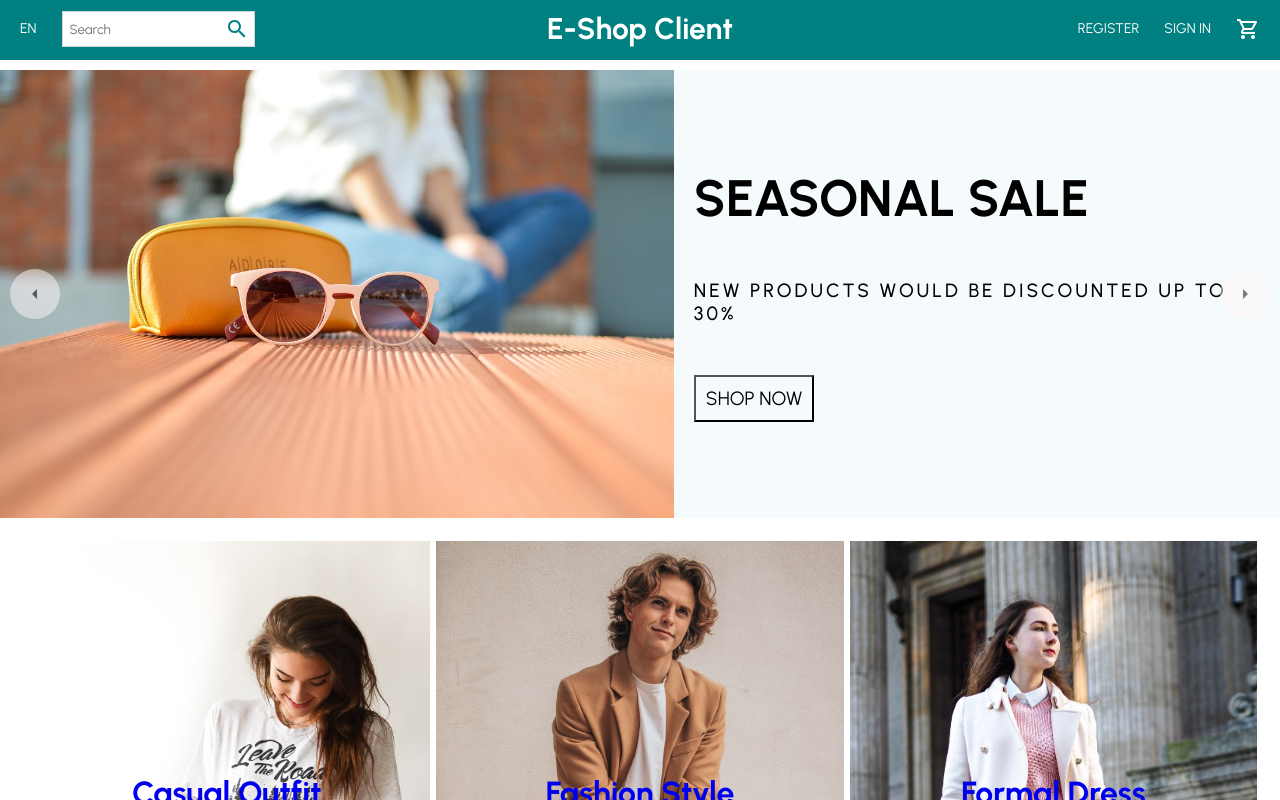
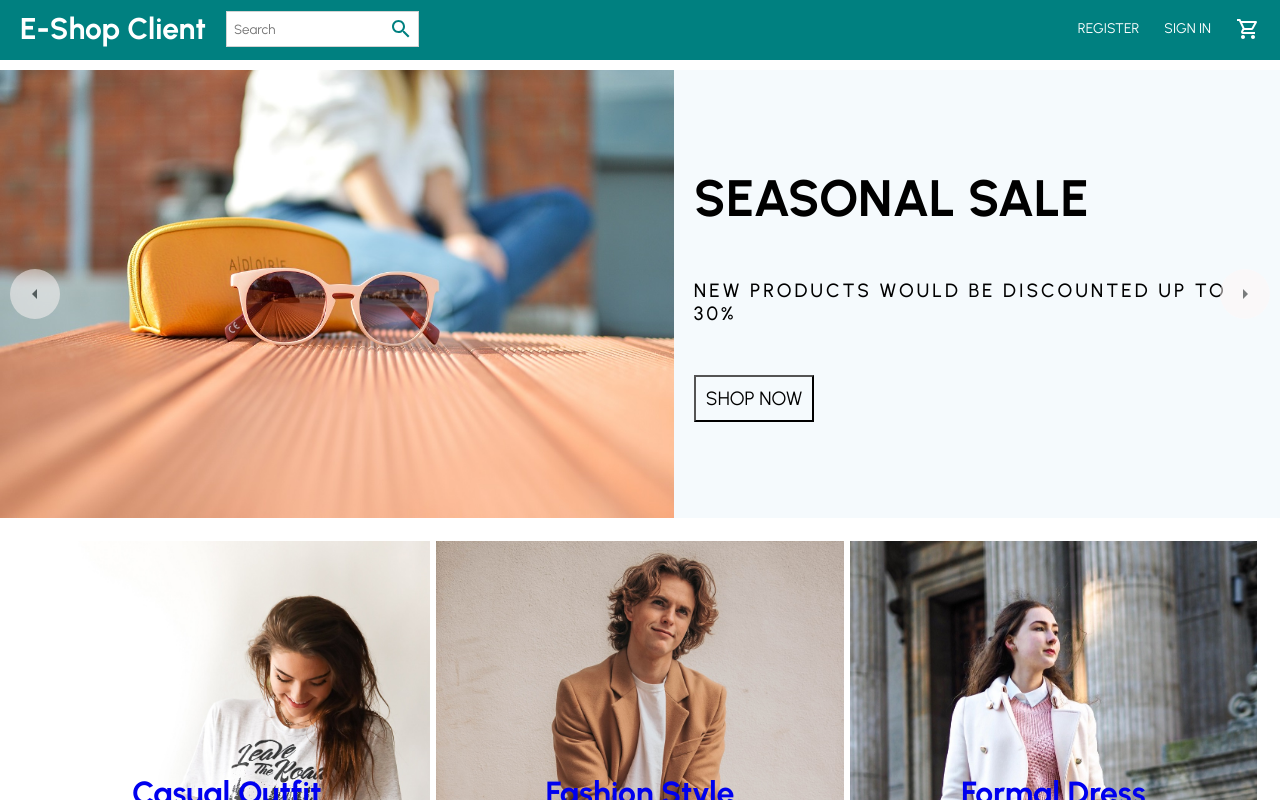
Before and after one commit to AliPooladmast/e-commerce, a React (Create React App) app: page / in a window 1280 px wide. Shown: the top 800 px of the page. Built offline with nearby package versions, Linux system fonts and the light colour scheme; no server answers.

Commit message:
remove language div

```diff
--- a/src/components/NavBar/NavBar.jsx
+++ b/src/components/NavBar/NavBar.jsx
@@ -12,14 +12,11 @@ const NavBar = () => {
     <div className={style.Container}>
       <div className={style.Wrapper}>
         <div className={style.Left}>
-          <div className={style.Language}>EN</div>
+          <h1 className={style.Logo}>E-Shop Client</h1>
           <div className={style.SearchContainer}>
             <input className={style.Input} placeholder="Search"></input>
             <Search className={style.Search} />
           </div>
-        </div>
-        <div className={style.Center}>
-          <h1 className={style.Logo}>E-Shop Client</h1>
         </div>
         <div className={style.Right}>
           <div>REGISTER</div>
--- a/src/components/NavBar/NavBar.module.scss
+++ b/src/components/NavBar/NavBar.module.scss
@@ -22,26 +22,14 @@
 }
 
 .Left {
-  flex: 2;
   display: flex;
   align-items: center;
-}
-
-.Language {
-  font-size: 14px;
-  cursor: pointer;
-  color: #fff;
-
-  @media only screen and (max-width: 600px) {
-    display: none;
-  }
 }
 
 .SearchContainer {
   border: 1px solid lightgray;
   display: flex;
   align-items: center;
-  margin-left: 25px;
   padding: 5px;
   background-color: #fff;
 
@@ -68,17 +56,13 @@
   cursor: pointer;
 }
 
-.Center {
-  flex: 1;
-  text-align: center;
-}
-
 .Logo {
   font-weight: bold;
   font-size: 30px;
   color: #fff;
   cursor: pointer;
   white-space: nowrap;
+  margin-right: 20px;
 
   @media only screen and (max-width: 600px) {
     font-size: 24px;
```
